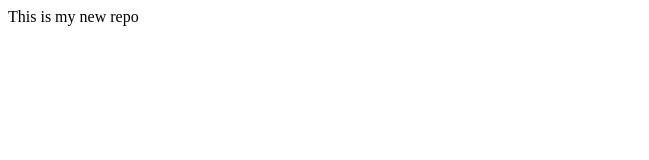
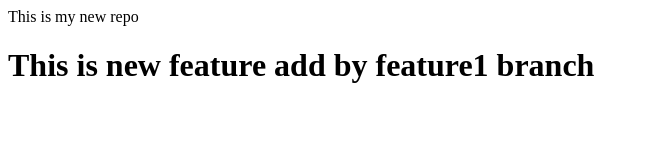
Before and after one commit to jojorabbit1/localRepo, a plain HTML site: page index.html in a window 1280 px wide. Shown: the whole page, without its empty margins (0-649 px from the left). Drawn offline with Linux system fonts and the light colour scheme.

Commit message:
add new feature

```diff
--- a/index.html
+++ b/index.html
@@ -1 +1,2 @@
 <p>This is my new repo</p>
+<h1>This is new feature add by feature1 branch</h1>
```
